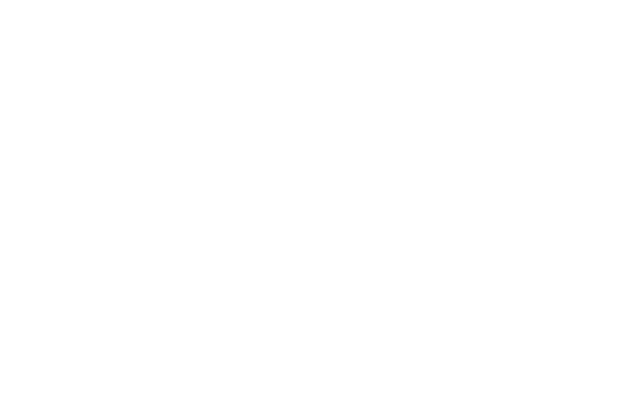
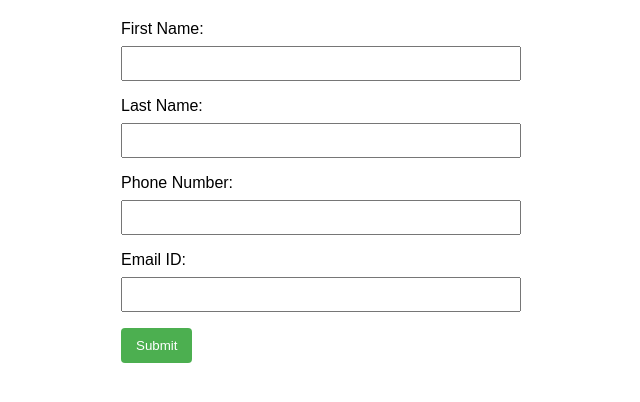
Before and after one commit to acciojob/form-login-2-Mohitkumar521, a website: page main.html in a window 1280 px wide. Shown: the whole page, without its empty margins (319-959 px from the left). Drawn offline with Linux system fonts and the light colour scheme.

Commit message:
created a submission

```diff
--- a/main.html
+++ b/main.html
@@ -8,9 +8,24 @@
 
 <body>
 	<!-- the entire body must be written by student -->
-    <script type="text/javascript" src="./script.js">
+
+<form id="myForm">
+        <label for="firstName">First Name:</label>
+        <input type="text" id="firstName" name="First Name" required>
+
+        <label for="lastName">Last Name:</label>
+        <input type="text" id="lastName" name="Last Name" required>
+
+        <label for="phoneNumber">Phone Number:</label>
+        <input type="tel" id="phoneNumber" name="Phone Number" required>
+
+        <label for="email">Email ID:</label>
+        <input type="email" id="email" name="Email ID" required>
+
+        <button type="button" onclick="submitForm()">Submit</button>
+    </form>
+	<script type="text/javascript" src="./script.js">
 </script>
-
 </body>
 
 </html>
--- a/script.js
+++ b/script.js
@@ -1 +1,11 @@
 //your JS code here. If required.
+  function submitForm() {
+            var firstName = document.getElementById("firstName").value;
+            var lastName = document.getElementById("lastName").value;
+            var phoneNumber = document.getElementById("phoneNumber").value;
+            var email = document.getElementById("email").value;
+
+            var result = "First Name: " + firstName + "\nLast Name: " + lastName + "\nPhone Number: " + phoneNumber + "\nEmail ID: " + email;
+
+            alert(result);
+        }
--- a/styles.css
+++ b/styles.css
@@ -1 +1,31 @@
 /*  your css code here. If applicable */
+  body {
+            font-family: Arial, sans-serif;
+            margin: 20px;
+        }
+
+        form {
+            max-width: 400px;
+            margin: auto;
+        }
+
+        label {
+            display: block;
+            margin-bottom: 8px;
+        }
+
+        input {
+            width: 100%;
+            padding: 8px;
+            margin-bottom: 16px;
+            box-sizing: border-box;
+        }
+
+        button {
+            background-color: #4CAF50;
+            color: white;
+            padding: 10px 15px;
+            border: none;
+            border-radius: 4px;
+            cursor: pointer;
+        }
```
